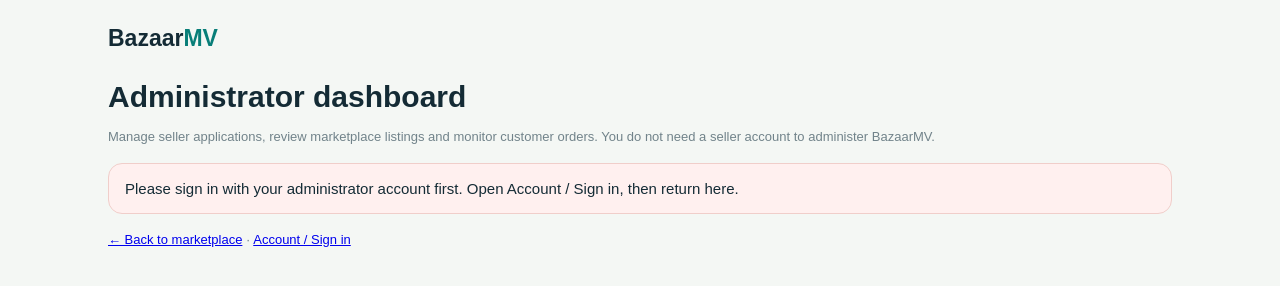
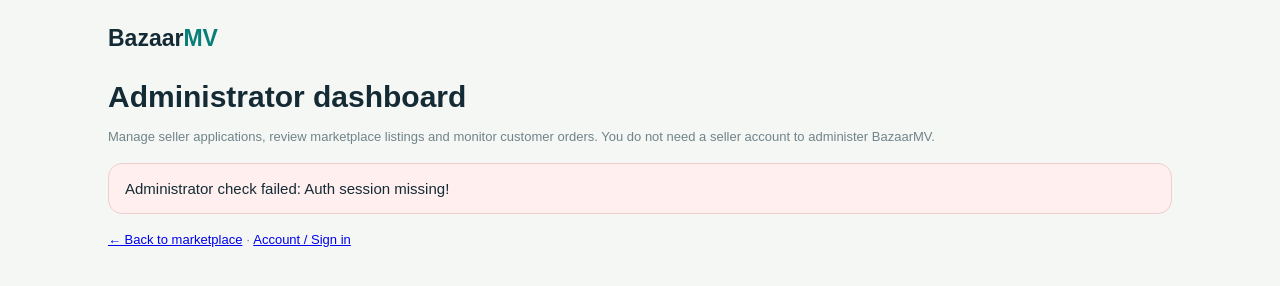
Before and after one commit to zainaaboobakuru905-png/baazar-mv, a plain HTML site: page admin.html in a window 1280 px wide. Drawn offline with nearby package versions, Linux system fonts and the light colour scheme.

Commit message:
Improve admin sign-in diagnostics and timeout handling

```diff
--- a/admin.html
+++ b/admin.html
@@ -39,6 +39,6 @@ const proof=e.target.closest("button[data-proof]");if(proof){proof.disabled=true
 
 const refresh=e.target.closest("button[data-refresh]");if(refresh){await loadTab(refresh.dataset.refresh);}});
 document.querySelectorAll(".tab").forEach(b=>b.addEventListener("click",()=>showTab(b.dataset.tab)));el("userSearch").addEventListener("input",renderUsers);el("userRole").addEventListener("change",renderUsers);
-async function start(){if(!window.supabase||!window.BAZAARMV_SUPABASE?.url||!window.BAZAARMV_SUPABASE?.publishableKey){msg("Supabase configuration is missing.","bad");return;}client=window.supabase.createClient(window.BAZAARMV_SUPABASE.url,window.BAZAARMV_SUPABASE.publishableKey);const {data,error}=await client.auth.getUser();if(error||!data.user){msg("Please sign in with your administrator account first. Open Account / Sign in, then return here.","bad");return;}currentAdminId=data.user.id;el("dashboard").classList.remove("hidden");await loadTab("overview");}
+async function start(){try{if(!window.supabase){msg("Supabase library did not load. Refresh the page and check your internet connection.","bad");return;}if(!window.BAZAARMV_SUPABASE?.url||!window.BAZAARMV_SUPABASE?.publishableKey){msg("Supabase configuration is missing. Check supabase-config.js.","bad");return;}client=window.supabase.createClient(window.BAZAARMV_SUPABASE.url,window.BAZAARMV_SUPABASE.publishableKey);msg("Checking your sign-in…");const result=await Promise.race([client.auth.getUser(),new Promise((_,reject)=>setTimeout(()=>reject(new Error("Sign-in check timed out. Please refresh and sign in again.")),15000))]);const {data,error}=result;if(error)throw error;if(!data.user){msg("Please sign in with your administrator account first. Open Account / Sign in, then return here.","bad");return;}currentAdminId=data.user.id;el("dashboard").classList.remove("hidden");await loadTab("overview");}catch(error){msg("Administrator check failed: "+(error?.message||String(error)),"bad");}}
 start();
 </script></body></html>
```
